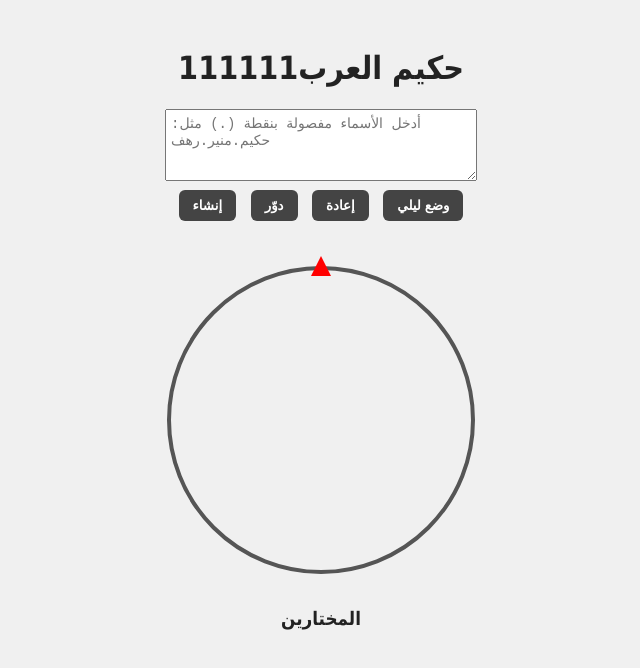
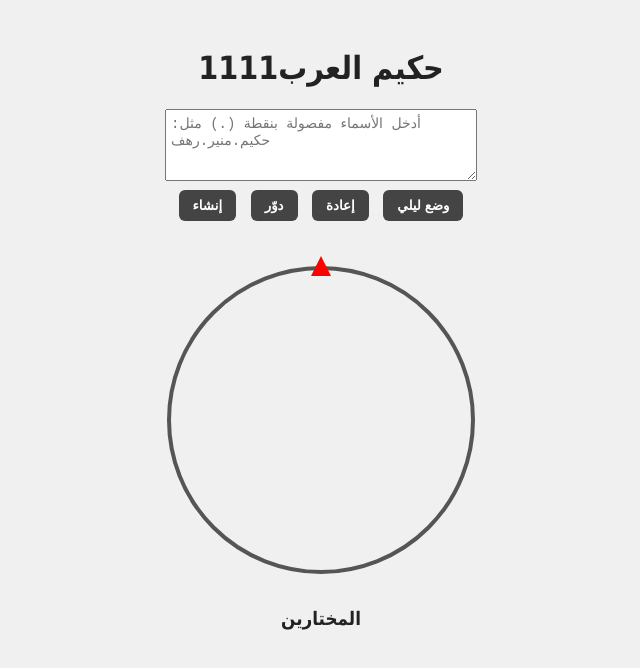
Before and after one commit to hakim738-html/lucky-game, a plain HTML site: page index.html in a window 1280 px wide. Shown: the whole page, without its empty margins (319-959 px from the left). Drawn offline with Linux system fonts and the light colour scheme.

Commit message:
.
.

Signed-off-by: حكيم العرب <halrb2588@gmail.com>

```diff
--- a/index.html
+++ b/index.html
@@ -6,7 +6,7 @@
   <link rel="stylesheet" href="style.css">
 </head>
 <body>
-  <h1>111111حكيم العرب</h1>
+  <h1>1111حكيم العرب</h1>
 
   <div class="controls">
     <textarea id="namesInput" placeholder="أدخل الأسماء مفصولة بنقطة (.) مثل: حكيم.منير.رهف"></textarea>
```
